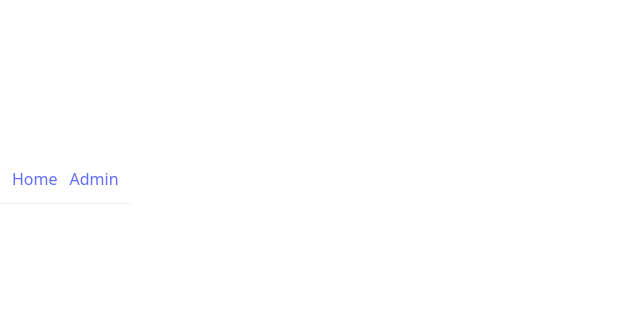
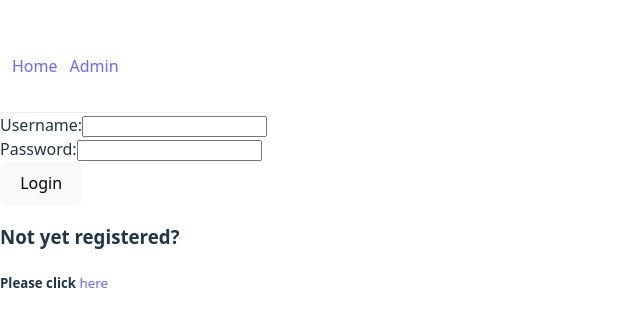
Before and after one commit to RevaturePTJavaFullstackGroup9/MovieReviewAppFrontEnd, a React (Vite) app in the folder my-app/: page /login in a window 1280 px wide. Before the commit this address had no page. Shown: the part 221-548 px from the top of the page, without its empty margins (0-640 px from the left). Built offline with nearby package versions, Linux system fonts and the light colour scheme.

Commit message:
Implement JWT and session storage

```diff
--- a/my-app/package.json
+++ b/my-app/package.json
@@ -10,6 +10,7 @@
     "preview": "vite preview"
   },
   "dependencies": {
+    "axios": "^1.13.1",
     "react": "^19.1.1",
     "react-dom": "^19.1.1",
     "react-router-dom": "^7.9.4"
--- a/my-app/src/App.jsx
+++ b/my-app/src/App.jsx
@@ -1,8 +1,12 @@
 import { BrowserRouter, Routes, Route, Link } from "react-router-dom";
+import React from 'react';
 import Home from "./Home";
 import AdminMovies from "./AdminMovies";
 import MovieDetails from "./MovieDetails";
 import ReviewPage from "./components/ReviewPage/ReviewPage";
+import LoginPage from "./components/LoginPage/LoginPage";
+import SignupPage from "./components/LoginPage/SignupPage";
+import JwtContext from "./components/Context/JwtContext";
 
 /**
  * App entry with routing.
@@ -10,12 +14,27 @@ import ReviewPage from "./components/ReviewPage/ReviewPage";
  * Add more routes as your app grows.
  */
 export default function App() {
+  // Create Contexts here
+  const [jwt, setJwt] = React.useState(() => {
+    return sessionStorage.getItem('jwt') ?? '';
+  });
+  const jwtContext = {jwt: jwt, setJwt: setJwt};
+
+  React.useEffect(
+    () => {
+      sessionStorage.setItem('jwt', jwt);
+    }, [jwt]
+  );
+
+
   return (
+    <JwtContext value={jwtContext}>
       <BrowserRouter>
 
         <nav style={{padding:12, borderBottom:"1px solid #eee"}}>
           <Link to="/" style={{marginRight:12}}>Home</Link>
           <Link to="/admin">Admin</Link>
+          <h5>{jwt}</h5>
         </nav>
 
 
@@ -31,7 +50,11 @@ export default function App() {
           {/* Example: <Route path="/movies" element={<Movies />} /> */}
           <Route path="/movie_reviews/:movieId" element={<ReviewPage/>} />
 
+          <Route path="/login" element={<LoginPage />} />
+          <Route path="/signup" element={<SignupPage/>}/>
+
         </Routes>
       </BrowserRouter>
+    </JwtContext>
   );
 }
--- /dev/null
+++ b/my-app/src/components/Context/JwtContext.jsx
@@ -0,0 +1,4 @@
+import React from 'react';
+
+const JwtContext = React.createContext({jwt: null, setJwt: ()=>{}});
+export default JwtContext;
--- /dev/null
+++ b/my-app/src/components/LoginPage/LoginPage.jsx
@@ -0,0 +1,85 @@
+import React from 'react';
+import axios from 'axios';
+import { useNavigate } from 'react-router-dom';
+
+import JwtContext from '../Context/JwtContext';
+
+const handleSubmit = (event, username, password, setSubmissionStatus, setJwt, navigate) => {
+    event.preventDefault();
+
+    const loginRequest = {
+        "username": username,
+        "password": password
+    };
+
+    axios.post("http://localhost:8080/api/auth/login", loginRequest)
+        .then(
+            response => {
+                console.log(`Succesfully logged in! Response= ${JSON.stringify(response.data)}`)
+                // Set Auth Token Globally here
+                setJwt(response.data.token);
+                setSubmissionStatus("SUCCESS");
+                setTimeout( () => {navigate("/")}, 3000)
+            }
+        )
+        .catch(
+            error => {
+                if (error.response){
+                    console.error(`Server responded with an error. Raw Data=${JSON.stringify(error.response.data)}, status code: ${error.response.status}`)
+                }
+                else if (error.request){
+                    console.error(`No response received from server!`)
+                }
+                else{
+                    console.error(`Unexpected error occured during signin, error="${error}"`)
+                }
+
+                setSubmissionStatus("FAIL")
+            }
+        )
+};
+
+const LoginMessageDisplay = (submissionStatus, jwt) => {
+    if (submissionStatus === "SUCCESS"){
+        return (<>
+            <h3> Sucessfully Login!</h3>
+            <h4> Now rerouting to the main page...</h4>
+        </>)
+    }
+    else if (submissionStatus === "FAIL"){
+        return (<>
+            <h3> Unable to Login...</h3>
+            <h4> Please double check your username and password and try again later...</h4>
+        </>
+        )
+    }
+
+    return (
+        <></>
+    )
+};
+
+const LoginPage = () => {
+
+    const [username, setUsername] = React.useState('');
+    const [password, setPassword] = React.useState('');
+    const [submissionStatus, setSubmissionStatus] = React.useState('PENDING');
+    const {jwt, setJwt} = React.useContext(JwtContext);
+    const navigate = useNavigate();
+
+    return (<>
+        <form onSubmit={e => handleSubmit(e, username, password, setSubmissionStatus, setJwt, navigate)}>
+            <label htmlFor='usernameInput'>Username:</label>
+            <input type='text' value={username} onChange={e => setUsername(e.target.value)} /><br/>
+            <label htmlFor='passwordInput'>Password:</label>
+            <input type='password' value={password} onChange={e => setPassword(e.target.value)}/><br/>
+            <button type="submit">Login</button>
+        </form>
+        {LoginMessageDisplay(submissionStatus, jwt)}
+        <h3>Not yet registered?</h3>
+        <h5>Please click  <a href='/signup'>here</a></h5>
+
+    </>)
+};
+
+export default LoginPage;
--- /dev/null
+++ b/my-app/src/components/LoginPage/SignupPage.jsx
@@ -0,0 +1,110 @@
+import React from 'react';
+import axios from 'axios';
+import { useNavigate } from 'react-router-dom';
+
+const handleSubmit = (event, username, password, email, setSubmissionStatus, navigate) => {
+    event.preventDefault();
+
+    const signupRequestObject = {
+        "username": username,
+        "email": email,
+        "password": password,
+        "role": "USER"
+    }
+
+    /*
+    const requestInit = {
+        method: "POST",
+        headers: {
+            "Content-Type": "application/json"
+        },
+        body: JSON.stringify(signupRequestObject)
+    }
+
+    fetch(`http://localhost:8080/api/auth/signup`, requestInit)
+        .then(response => {
+            if (!response.ok){
+                throw new Error(`Error signing up, expected 200 status code, but recieved ${response.status}`);
+            }
+            return response.text();
+        })
+        .then(messageText => {
+            console.log(`Succesfully signed up! Server Response= "${messageText}"`)
+            setSubmissionStatus("SUCCESS")
+        })
+        .catch(err => {
+            console.error(`Unable to sign up due to error:"${err}"`)
+            setSubmissionStatus("FAIL")
+        });
+    */
+    axios.post(`http://localhost:8080/api/auth/signup`, signupRequestObject)
+        .then(
+            response => {
+                if (response.status != 200){
+                    throw new Error(`Error signing up, expected 200 status code, but recieved ${response.status}`);
+                }
+                console.log(`Succesfully signed up! Server Response= "${response.data.message}", Status=${response.status}`)
+                setSubmissionStatus("SUCCESS")
+                setTimeout( () => {
+                    navigate("/login")
+                }, 3000)
+            }
+        )
+        .catch(error => {
+            if (error.response){
+                console.error(`Server responded with an error. Raw Data=${JSON.stringify(error.response.data)}, status code: ${error.response.status}`)
+            }
+            else if (error.request){
+                console.error(`No response received from server!`)
+            }
+            else{
+                console.error(`Unexpected error occorued during signup, error="${error}"`)
+            }
+
+            setSubmissionStatus("FAIL")
+        })
+};
+
+const LoginMessageDisplay = (submissionStatus) => {
+    if (submissionStatus === "SUCCESS"){
+        return (<>
+            <h3> Sucessfully Registered!</h3>
+            <h4> Now rerouting to the login page...</h4>
+        </>)
+    }
+    else if (submissionStatus === "FAIL"){
+        return (<>
+            <h3> Unable to Register...</h3>
+            <h4> Please double check your username and email and try again later...</h4>
+        </>
+        )
+    }
+
+    return (
+        <></>
+    )
+};
+
+const SignupPage = () =>{
+    const [username, setUsername] = React.useState('');
+    const [password, setPassword] = React.useState('');
+    const [email, setEmail] = React.useState('');
+    const [submissionStatus, setSubmissionStatus] = React.useState('PENDING');
+    const navigate = useNavigate();
+
+    return (<>
+        <form onSubmit={e => handleSubmit(e, username, password, email, setSubmissionStatus, navigate)}>
+            <label htmlFor='usernameInput'>Username:</label>
+            <input id="usernameInput" type='text' value={username} onChange={e => setUsername(e.target.value)} /><br/>
+            <label htmlFor='passwordInput'>Password:</label>
+            <input id="passwordInput" type='password' value={password} onChange={e => setPassword(e.target.value)}/><br/>
+            <label htmlFor='emailInput'>Email:</label>
+            <input id="emailInput" value={email} onChange={e => setEmail(e.target.value)} /><br/>
+            <button type="submit" disabled={submissionStatus==="SUCCESS"}>Register</button>
+        </form>
+        {LoginMessageDisplay(submissionStatus)}
+
+    </>)
+};
+
+export default SignupPage;
```
Also changed, not shown: 1 other file (tests, documents, lock files or other folders). Lines whose indentation alone changed are shown as unchanged.
